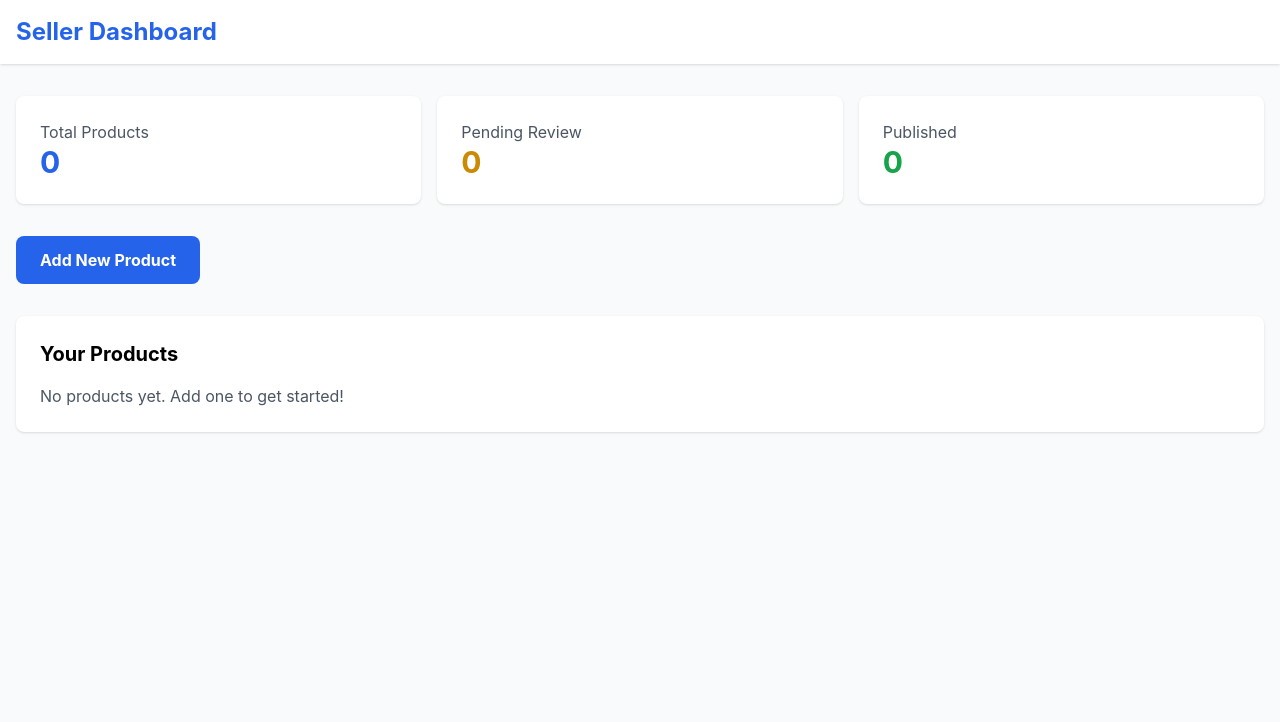
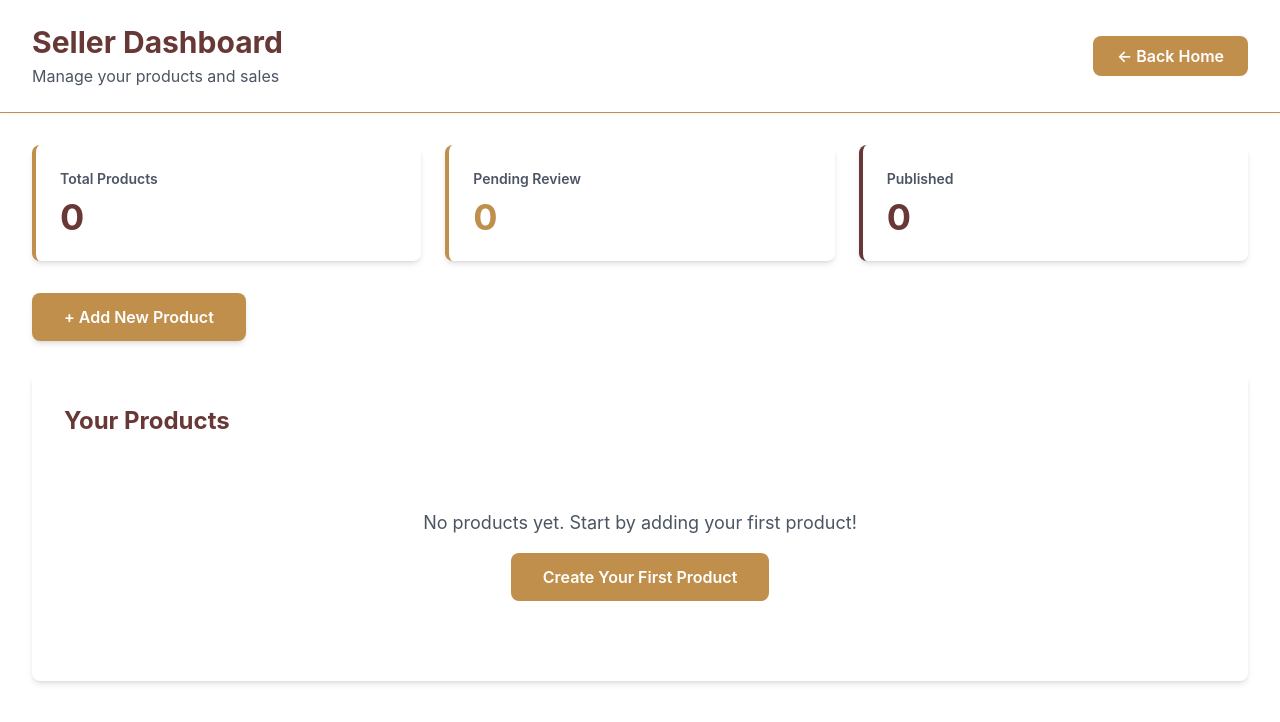
Before and after one commit to ChobeHoldings/african-curios-marketplace, a Next.js app: page /seller/dashboard in a window 1280 px wide. Shown: the top 722 px of the page. Built offline with nearby package versions, Linux system fonts and the light colour scheme.

Commit message:
Update Seller Dashboard with Chobe Holdings brand colors and styling

```diff
--- a/src/pages/seller/dashboard.tsx
+++ b/src/pages/seller/dashboard.tsx
@@ -1,41 +1,123 @@
-import React, { useState } from 'react';
+import React, { useState, useEffect } from 'react';
 
 export default function SellerDashboard() {
   const [products, setProducts] = useState([]);
+  const [stats, setStats] = useState({
+    total: 0,
+    pending: 0,
+    approved: 0,
+  });
+
+  useEffect(() => {
+    // Fetch seller products and stats
+    setStats({
+      total: 0,
+      pending: 0,
+      approved: 0,
+    });
+  }, []);
 
   return (
-    <div className="min-h-screen bg-gray-50">
-      <nav className="bg-white shadow">
-        <div className="max-w-7xl mx-auto px-4 py-4">
-          <h1 className="text-2xl font-bold text-blue-600">Seller Dashboard</h1>
+    <div className="min-h-screen bg-white">
+      {/* Navigation */}
+      <nav className="bg-white shadow-sm border-b" style={{ borderBottomColor: '#C18F4C' }}>
+        <div className="max-w-7xl mx-auto px-4 sm:px-6 lg:px-8 py-6">
+          <div className="flex justify-between items-center">
+            <div>
+              <h1 className="text-3xl font-bold" style={{ color: '#683837' }}>
+                Seller Dashboard
+              </h1>
+              <p className="text-gray-600 mt-1">Manage your products and sales</p>
+            </div>
+            <a
+              href="/"
+              className="text-white px-6 py-2 rounded-lg font-semibold transition-all hover:scale-105"
+              style={{ backgroundColor: '#C18F4C' }}
+            >
+              ← Back Home
+            </a>
+          </div>
         </div>
       </nav>
 
-      <main className="max-w-7xl mx-auto px-4 py-8">
-        <div className="grid grid-cols-1 md:grid-cols-3 gap-4 mb-8">
-          <div className="bg-white p-6 rounded-lg shadow">
-            <p className="text-gray-600">Total Products</p>
-            <p className="text-3xl font-bold text-blue-600">0</p>
+      <main className="max-w-7xl mx-auto px-4 sm:px-6 lg:px-8 py-8">
+        {/* Stats Grid */}
+        <div className="grid grid-cols-1 md:grid-cols-3 gap-6 mb-8">
+          <div className="bg-white p-6 rounded-lg shadow-md border-l-4" style={{ borderLeftColor: '#C18F4C' }}>
+            <p className="text-gray-600 text-sm font-semibold">Total Products</p>
+            <p className="text-4xl font-bold mt-2" style={{ color: '#683837' }}>
+              {stats.total}
+            </p>
           </div>
-          <div className="bg-white p-6 rounded-lg shadow">
-            <p className="text-gray-600">Pending Review</p>
-            <p className="text-3xl font-bold text-yellow-600">0</p>
+          <div className="bg-white p-6 rounded-lg shadow-md border-l-4" style={{ borderLeftColor: '#C18F4C' }}>
+            <p className="text-gray-600 text-sm font-semibold">Pending Review</p>
+            <p className="text-4xl font-bold mt-2" style={{ color: '#C18F4C' }}>
+              {stats.pending}
+            </p>
           </div>
-          <div className="bg-white p-6 rounded-lg shadow">
-            <p className="text-gray-600">Published</p>
-            <p className="text-3xl font-bold text-green-600">0</p>
+          <div className="bg-white p-6 rounded-lg shadow-md border-l-4" style={{ borderLeftColor: '#683837' }}>
+            <p className="text-gray-600 text-sm font-semibold">Published</p>
+            <p className="text-4xl font-bold mt-2" style={{ color: '#683837' }}>
+              {stats.approved}
+            </p>
           </div>
         </div>
 
-        <button className="bg-blue-600 text-white px-6 py-3 rounded-lg font-bold hover:bg-blue-700 mb-8">
-          Add New Product
-        </button>
+        {/* Action Button */}
+        <div className="mb-8">
+          <a
+            href="/seller/products/new"
+            className="inline-block text-white px-8 py-3 rounded-lg font-semibold transition-all hover:scale-105 shadow-md"
+            style={{ backgroundColor: '#C18F4C' }}
+          >
+            + Add New Product
+          </a>
+        </div>
 
-        <div className="bg-white rounded-lg shadow">
-          <div className="p-6">
-            <h2 className="text-xl font-bold mb-4">Your Products</h2>
-            <p className="text-gray-600">No products yet. Add one to get started!</p>
-          </div>
+        {/* Products Section */}
+        <div className="bg-white rounded-lg shadow-md p-8">
+          <h2 className="text-2xl font-bold mb-6" style={{ color: '#683837' }}>
+            Your Products
+          </h2>
+          {products.length === 0 ? (
+            <div className="text-center py-12">
+              <p className="text-gray-600 text-lg mb-4">No products yet. Start by adding your first product!</p>
+              <a
+                href="/seller/products/new"
+                className="inline-block text-white px-8 py-3 rounded-lg font-semibold transition-all hover:scale-105"
+                style={{ backgroundColor: '#C18F4C' }}
+              >
+                Create Your First Product
+              </a>
+            </div>
+          ) : (
+            <div className="overflow-x-auto">
+              <table className="w-full">
+                <thead>
+                  <tr style={{ borderBottomColor: '#C18F4C' }} className="border-b-2">
+                    <th className="text-left py-3 px-4 font-semibold" style={{ color: '#683837' }}>
+                      Product Name
+                    </th>
+                    <th className="text-left py-3 px-4 font-semibold" style={{ color: '#683837' }}>
+                      Category
+                    </th>
+                    <th className="text-left py-3 px-4 font-semibold" style={{ color: '#683837' }}>
+                      Price
+                    </th>
+                    <th className="text-left py-3 px-4 font-semibold" style={{ color: '#683837' }}>
+                      Status
+                    </th>
+                    <th className="text-left py-3 px-4 font-semibold" style={{ color: '#683837' }}>
+                      Actions
+                    </th>
+                  </tr>
+                </thead>
+                <tbody>
+                  {/* Products would be mapped here */}
+                </tbody>
+              </table>
+            </div>
+          )}
         </div>
       </main>
     </div>
```
